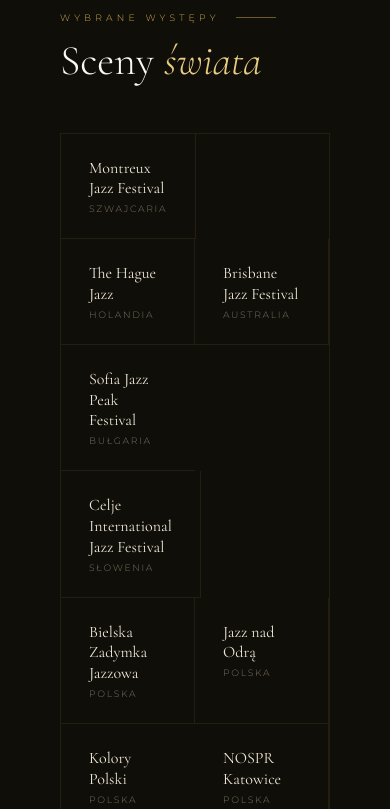
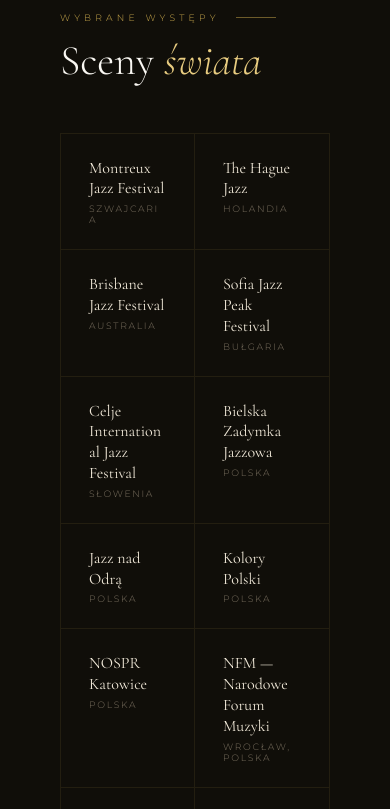
Before and after one commit to myrcz/myrczek-www, a plain HTML site: page index.html in a window 390 px wide. Shown: the part 10660-11469 px from the top of the page. Drawn offline with nearby package versions, Linux system fonts and the light colour scheme; no server answers.

Commit message:
Sekcja Sceny świata: równa siatka 2 kolumn na telefonie
Długie nazwy krajów (rozstrzelone litery) rozpychały kafelki ponad połowę szerokości.

Co-Authored-By: Claude Opus 5.5 <noreply@anthropic.com>
Claude-Session: https://claude.ai/code/session_01JufxSw23TqrM9gkkbTAbaA

```diff
--- a/style.css
+++ b/style.css
@@ -441,6 +441,10 @@ section { padding: 120px 60px; }
 }
 .ticker-sep { color: rgba(10,8,4,0.4); }
 @media (max-width: 600px) {
+  #festivals { padding: 60px 20px; }
+  .festival-item { padding: 18px 16px; }
+  .festival-name { font-size: 0.95rem; overflow-wrap: break-word; }
+  .festival-location { font-size: 0.52rem; letter-spacing: 0.12em; overflow-wrap: anywhere; }
   .ticker-item { font-size: 0.65rem; padding: 0 28px; }
 }
 
@@ -1237,7 +1241,9 @@ footer p {
   .music-inner { grid-template-columns: 1fr; }
   .video-grid { grid-template-columns: 1fr; }
   .video-grid .video-card:first-child { grid-column: span 1; aspect-ratio: 16/9; }
-  .festival-item { flex: 0 0 50%; }
+  .festival-item { flex: 0 0 50%; min-width: 0; }
+  .festival-item:nth-child(4n) { border-right: 1px solid rgba(201,168,76,0.1); }
+  .festival-item:nth-child(2n) { border-right: none; }
   .nav-links { display: none; }
   .nav-hamburger { display: flex; }
   #hero { padding: 0 30px 70px; }
```
